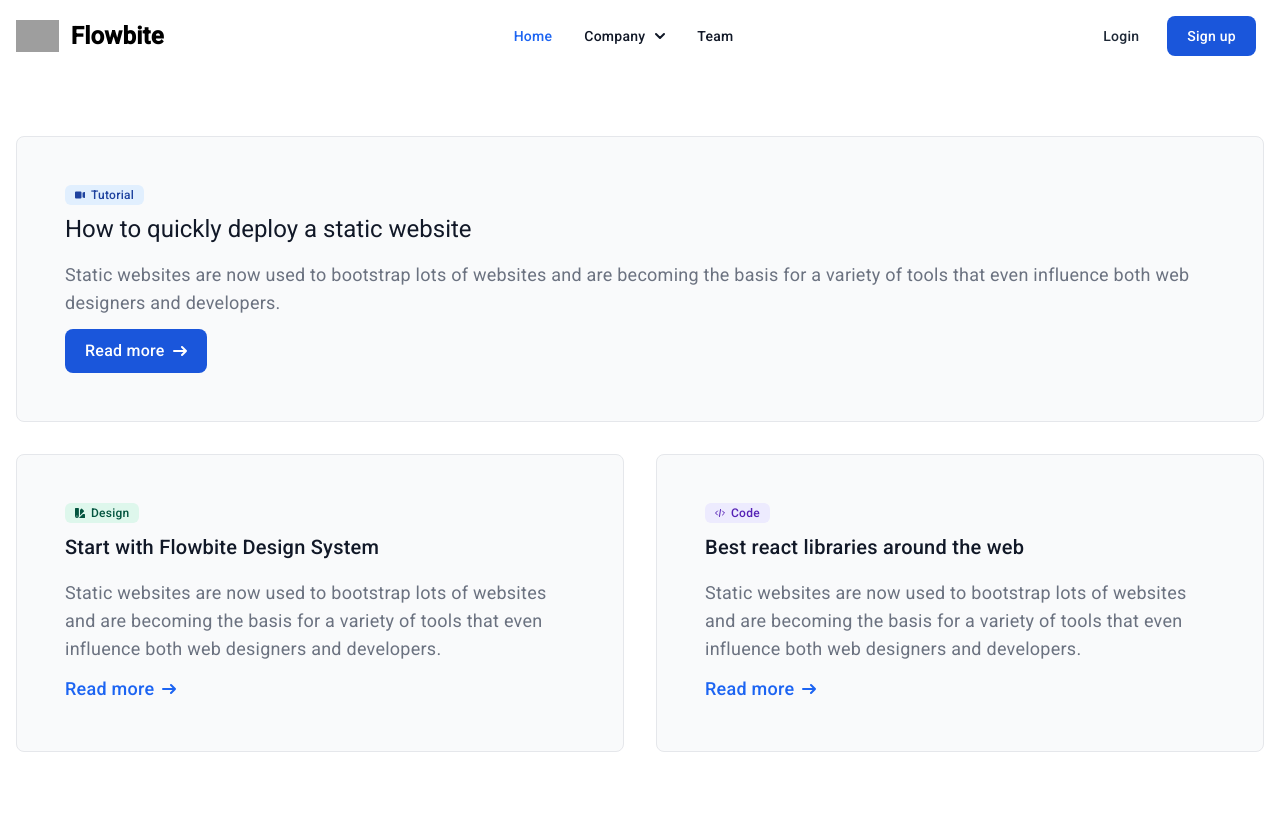
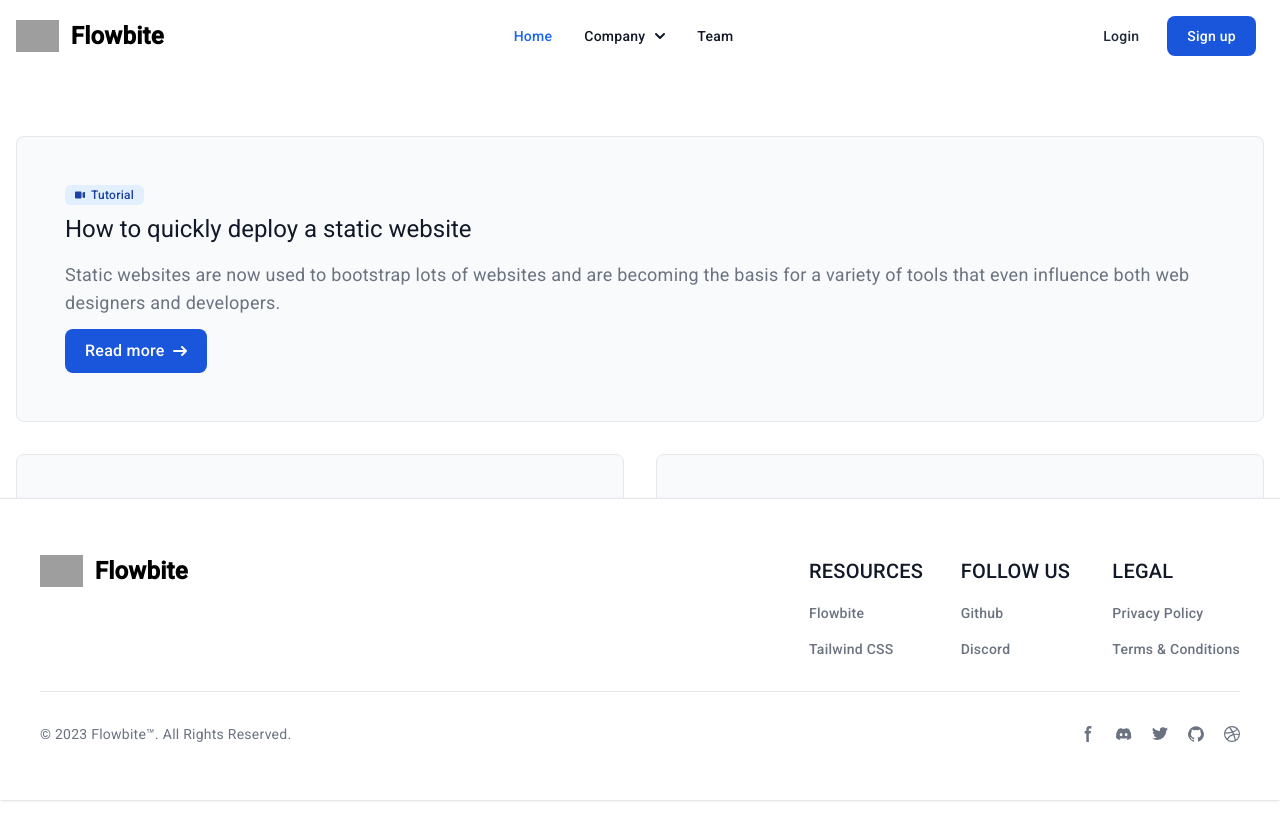
Before and after one commit to ShopperTeam/shopper, an Angular app in the folder frontend/: page / in a window 1280 px wide. Built offline with nearby package versions, Linux system fonts and the light colour scheme; grey boxes are pictures that could not be loaded.

Commit message:
[front] add footer component --template

```diff
--- a/frontend/src/app/home/pages/home/home.component.html
+++ b/frontend/src/app/home/pages/home/home.component.html
@@ -1,2 +1,3 @@
 <app-mega-menu></app-mega-menu>
 <app-landing></app-landing>
+<app-footer></app-footer>
--- a/frontend/src/app/home/pages/home/home.component.ts
+++ b/frontend/src/app/home/pages/home/home.component.ts
@@ -1,13 +1,14 @@
 import { Component } from '@angular/core';
 import { MegaMenuComponent } from "../../../shared/components/mega-menu/mega-menu.component";
 import { LandingComponent } from "../../../shared/components/landing/landing.component";
+import { FooterComponent } from "../../../shared/components/footer/footer.component";
 
 @Component({
     selector: 'app-home',
     templateUrl: './home.component.html',
     styleUrls: ['./home.component.scss'],
     standalone: true,
-    imports: [MegaMenuComponent, LandingComponent]
+    imports: [MegaMenuComponent, LandingComponent, FooterComponent]
 })
 export class HomeComponent {
 
--- /dev/null
+++ b/frontend/src/app/shared/components/footer/footer.component.html
@@ -0,0 +1,179 @@
+<footer class="fixed bottom-0 left-0 z-20 w-full p-4 bg-white border-t border-gray-200 shadow md:flex md:items-center md:justify-between md:p-6 dark:bg-gray-800 dark:border-gray-600">
+  <div class="mx-auto w-full max-w-screen-xl p-4 py-6 lg:py-8">
+    <div class="md:flex md:justify-between">
+      <div class="mb-6 md:mb-0">
+        <a href="https://flowbite.com/" class="flex items-center">
+          <img
+            src="https://flowbite.com/docs/images/logo.svg"
+            class="h-8 mr-3"
+            alt="FlowBite Logo"
+          />
+          <span
+            class="self-center text-2xl font-semibold whitespace-nowrap dark:text-white"
+            >Flowbite</span
+          >
+        </a>
+      </div>
+      <div class="grid grid-cols-2 gap-8 sm:gap-6 sm:grid-cols-3">
+        <div>
+          <h2
+            class="mb-6 text-sm font-semibold text-gray-900 uppercase dark:text-white"
+          >
+            Resources
+          </h2>
+          <ul class="text-gray-500 dark:text-gray-400 font-medium">
+            <li class="mb-4">
+              <a href="https://flowbite.com/" class="hover:underline"
+                >Flowbite</a
+              >
+            </li>
+            <li>
+              <a href="https://tailwindcss.com/" class="hover:underline"
+                >Tailwind CSS</a
+              >
+            </li>
+          </ul>
+        </div>
+        <div>
+          <h2
+            class="mb-6 text-sm font-semibold text-gray-900 uppercase dark:text-white"
+          >
+            Follow us
+          </h2>
+          <ul class="text-gray-500 dark:text-gray-400 font-medium">
+            <li class="mb-4">
+              <a
+                href="https://github.com/themesberg/flowbite"
+                class="hover:underline"
+                >Github</a
+              >
+            </li>
+            <li>
+              <a href="https://discord.gg/4eeurUVvTy" class="hover:underline"
+                >Discord</a
+              >
+            </li>
+          </ul>
+        </div>
+        <div>
+          <h2
+            class="mb-6 text-sm font-semibold text-gray-900 uppercase dark:text-white"
+          >
+            Legal
+          </h2>
+          <ul class="text-gray-500 dark:text-gray-400 font-medium">
+            <li class="mb-4">
+              <a href="#" class="hover:underline">Privacy Policy</a>
+            </li>
+            <li>
+              <a href="#" class="hover:underline">Terms &amp; Conditions</a>
+            </li>
+          </ul>
+        </div>
+      </div>
+    </div>
+    <hr class="my-6 border-gray-200 sm:mx-auto dark:border-gray-700 lg:my-8" />
+    <div class="sm:flex sm:items-center sm:justify-between">
+      <span class="text-sm text-gray-500 sm:text-center dark:text-gray-400"
+        >© 2023
+        <a href="https://flowbite.com/" class="hover:underline">Flowbite™</a>.
+        All Rights Reserved.
+      </span>
+      <div class="flex mt-4 space-x-5 sm:justify-center sm:mt-0">
+        <a
+          href="#"
+          class="text-gray-500 hover:text-gray-900 dark:hover:text-white"
+        >
+          <svg
+            class="w-4 h-4"
+            aria-hidden="true"
+            xmlns="http://www.w3.org/2000/svg"
+            fill="currentColor"
+            viewBox="0 0 8 19"
+          >
+            <path
+              fill-rule="evenodd"
+              d="M6.135 3H8V0H6.135a4.147 4.147 0 0 0-4.142 4.142V6H0v3h2v9.938h3V9h2.021l.592-3H5V3.591A.6.6 0 0 1 5.592 3h.543Z"
+              clip-rule="evenodd"
+            />
+          </svg>
+          <span class="sr-only">Facebook page</span>
+        </a>
+        <a
+          href="#"
+          class="text-gray-500 hover:text-gray-900 dark:hover:text-white"
+        >
+          <svg
+            class="w-4 h-4"
+            aria-hidden="true"
+            xmlns="http://www.w3.org/2000/svg"
+            fill="currentColor"
+            viewBox="0 0 21 16"
+          >
+            <path
+              d="M16.942 1.556a16.3 16.3 0 0 0-4.126-1.3 12.04 12.04 0 0 0-.529 1.1 15.175 15.175 0 0 0-4.573 0 11.585 11.585 0 0 0-.535-1.1 16.274 16.274 0 0 0-4.129 1.3A17.392 17.392 0 0 0 .182 13.218a15.785 15.785 0 0 0 4.963 2.521c.41-.564.773-1.16 1.084-1.785a10.63 10.63 0 0 1-1.706-.83c.143-.106.283-.217.418-.33a11.664 11.664 0 0 0 10.118 0c.137.113.277.224.418.33-.544.328-1.116.606-1.71.832a12.52 12.52 0 0 0 1.084 1.785 16.46 16.46 0 0 0 5.064-2.595 17.286 17.286 0 0 0-2.973-11.59ZM6.678 10.813a1.941 1.941 0 0 1-1.8-2.045 1.93 1.93 0 0 1 1.8-2.047 1.919 1.919 0 0 1 1.8 2.047 1.93 1.93 0 0 1-1.8 2.045Zm6.644 0a1.94 1.94 0 0 1-1.8-2.045 1.93 1.93 0 0 1 1.8-2.047 1.918 1.918 0 0 1 1.8 2.047 1.93 1.93 0 0 1-1.8 2.045Z"
+            />
+          </svg>
+          <span class="sr-only">Discord community</span>
+        </a>
+        <a
+          href="#"
+          class="text-gray-500 hover:text-gray-900 dark:hover:text-white"
+        >
+          <svg
+            class="w-4 h-4"
+            aria-hidden="true"
+            xmlns="http://www.w3.org/2000/svg"
+            fill="currentColor"
+            viewBox="0 0 20 17"
+          >
+            <path
+              fill-rule="evenodd"
+              d="M20 1.892a8.178 8.178 0 0 1-2.355.635 4.074 4.074 0 0 0 1.8-2.235 8.344 8.344 0 0 1-2.605.98A4.13 4.13 0 0 0 13.85 0a4.068 4.068 0 0 0-4.1 4.038 4 4 0 0 0 .105.919A11.705 11.705 0 0 1 1.4.734a4.006 4.006 0 0 0 1.268 5.392 4.165 4.165 0 0 1-1.859-.5v.05A4.057 4.057 0 0 0 4.1 9.635a4.19 4.19 0 0 1-1.856.07 4.108 4.108 0 0 0 3.831 2.807A8.36 8.36 0 0 1 0 14.184 11.732 11.732 0 0 0 6.291 16 11.502 11.502 0 0 0 17.964 4.5c0-.177 0-.35-.012-.523A8.143 8.143 0 0 0 20 1.892Z"
+              clip-rule="evenodd"
+            />
+          </svg>
+          <span class="sr-only">Twitter page</span>
+        </a>
+        <a
+          href="#"
+          class="text-gray-500 hover:text-gray-900 dark:hover:text-white"
+        >
+          <svg
+            class="w-4 h-4"
+            aria-hidden="true"
+            xmlns="http://www.w3.org/2000/svg"
+            fill="currentColor"
+            viewBox="0 0 20 20"
+          >
+            <path
+              fill-rule="evenodd"
+              d="M10 .333A9.911 9.911 0 0 0 6.866 19.65c.5.092.678-.215.678-.477 0-.237-.01-1.017-.014-1.845-2.757.6-3.338-1.169-3.338-1.169a2.627 2.627 0 0 0-1.1-1.451c-.9-.615.07-.6.07-.6a2.084 2.084 0 0 1 1.518 1.021 2.11 2.11 0 0 0 2.884.823c.044-.503.268-.973.63-1.325-2.2-.25-4.516-1.1-4.516-4.9A3.832 3.832 0 0 1 4.7 7.068a3.56 3.56 0 0 1 .095-2.623s.832-.266 2.726 1.016a9.409 9.409 0 0 1 4.962 0c1.89-1.282 2.717-1.016 2.717-1.016.366.83.402 1.768.1 2.623a3.827 3.827 0 0 1 1.02 2.659c0 3.807-2.319 4.644-4.525 4.889a2.366 2.366 0 0 1 .673 1.834c0 1.326-.012 2.394-.012 2.72 0 .263.18.572.681.475A9.911 9.911 0 0 0 10 .333Z"
+              clip-rule="evenodd"
+            />
+          </svg>
+          <span class="sr-only">GitHub account</span>
+        </a>
+        <a
+          href="#"
+          class="text-gray-500 hover:text-gray-900 dark:hover:text-white"
+        >
+          <svg
+            class="w-4 h-4"
+            aria-hidden="true"
+            xmlns="http://www.w3.org/2000/svg"
+            fill="currentColor"
+            viewBox="0 0 20 20"
+          >
+            <path
+              fill-rule="evenodd"
+              d="M10 0a10 10 0 1 0 10 10A10.009 10.009 0 0 0 10 0Zm6.613 4.614a8.523 8.523 0 0 1 1.93 5.32 20.094 20.094 0 0 0-5.949-.274c-.059-.149-.122-.292-.184-.441a23.879 23.879 0 0 0-.566-1.239 11.41 11.41 0 0 0 4.769-3.366ZM8 1.707a8.821 8.821 0 0 1 2-.238 8.5 8.5 0 0 1 5.664 2.152 9.608 9.608 0 0 1-4.476 3.087A45.758 45.758 0 0 0 8 1.707ZM1.642 8.262a8.57 8.57 0 0 1 4.73-5.981A53.998 53.998 0 0 1 9.54 7.222a32.078 32.078 0 0 1-7.9 1.04h.002Zm2.01 7.46a8.51 8.51 0 0 1-2.2-5.707v-.262a31.64 31.64 0 0 0 8.777-1.219c.243.477.477.964.692 1.449-.114.032-.227.067-.336.1a13.569 13.569 0 0 0-6.942 5.636l.009.003ZM10 18.556a8.508 8.508 0 0 1-5.243-1.8 11.717 11.717 0 0 1 6.7-5.332.509.509 0 0 1 .055-.02 35.65 35.65 0 0 1 1.819 6.476 8.476 8.476 0 0 1-3.331.676Zm4.772-1.462A37.232 37.232 0 0 0 13.113 11a12.513 12.513 0 0 1 5.321.364 8.56 8.56 0 0 1-3.66 5.73h-.002Z"
+              clip-rule="evenodd"
+            />
+          </svg>
+          <span class="sr-only">Dribbble account</span>
+        </a>
+      </div>
+    </div>
+  </div>
+</footer>
```
Also changed, not shown: frontend/src/app/shared/components/footer/footer.component.ts (added, +12 -0 lines), 1 other file (tests, documents, lock files or other folders).
